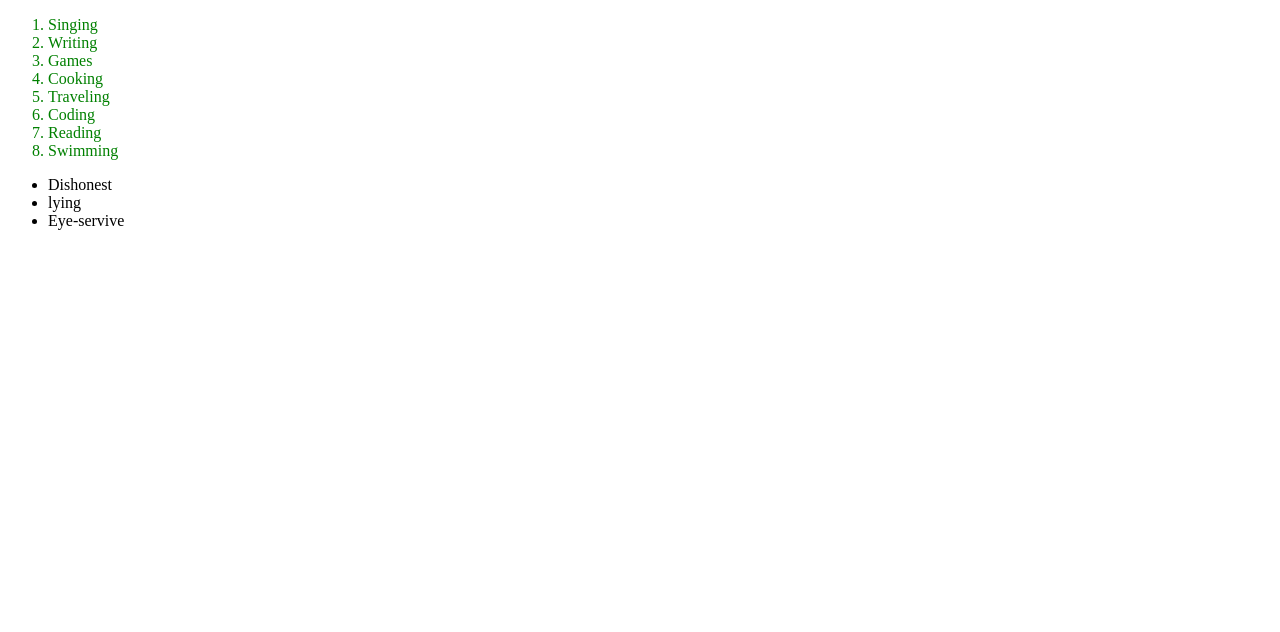
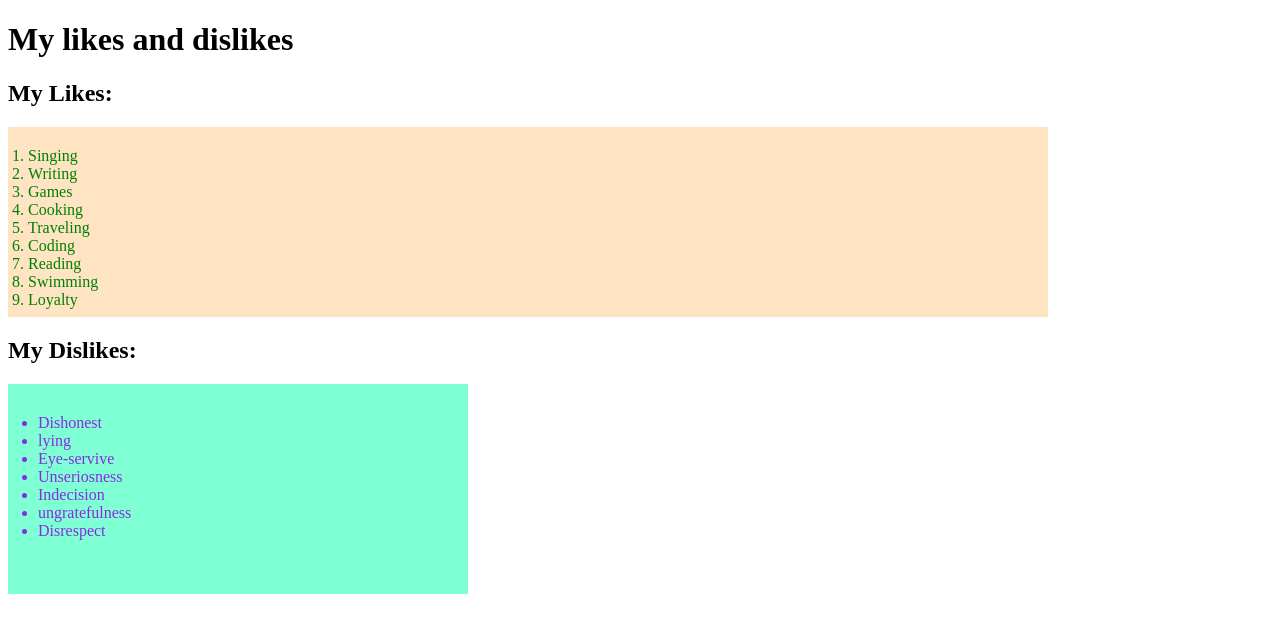
Before and after one commit to Koshmane/CSSassgmntt, a plain HTML site: page index.html in a window 1280 px wide. Drawn offline with Linux system fonts and the light colour scheme.

Commit message:
Add files via upload

```diff
--- a/index.html
+++ b/index.html
@@ -4,17 +4,29 @@
     <meta charset="UTF-8">
     <meta http-equiv="X-UA-Compatible" content="IE=edge">
     <meta name="viewport" content="width=, initial-scale=1.0">
-    <title>Document</title>
+    <title>My likes and dislikes</title>
     <style>
         #likes{color:green;
+           width: 1000px;
+           height: 150px;
+           padding: 20px ;
+           border: 2px ;
+           background-color: bisque;
 
         }
-        .dislike{
-            color: blueviolet;
-
-        }
+        .dislikes {
+             color: blueviolet;
+             width: 400px;
+             height: 150px;
+             padding: 30px;
+             border: 2px;
+             background-color: aquamarine;        }
     </style>
 </head>
+
+            <h1>My likes and dislikes</h1>
+
+<h2>My Likes:</h2>
 <body>
     <ol id="likes">
         <li>Singing</li>
@@ -25,12 +37,18 @@
         <li>Coding</li>
         <li>Reading</li>
         <li>Swimming</li>
+        <li>Loyalty</li>
    </ol>
 
+   <h2>My Dislikes:</h2>
    <ul class="dislikes">
     <li>Dishonest</li>
     <li>lying</li>
     <li>Eye-servive</li>
+    <li>Unseriosness</li>
+    <li>Indecision</li>
+    <li>ungratefulness</li>
+    <li>Disrespect</li>
    </ul>
 </body>
 </html>
```
